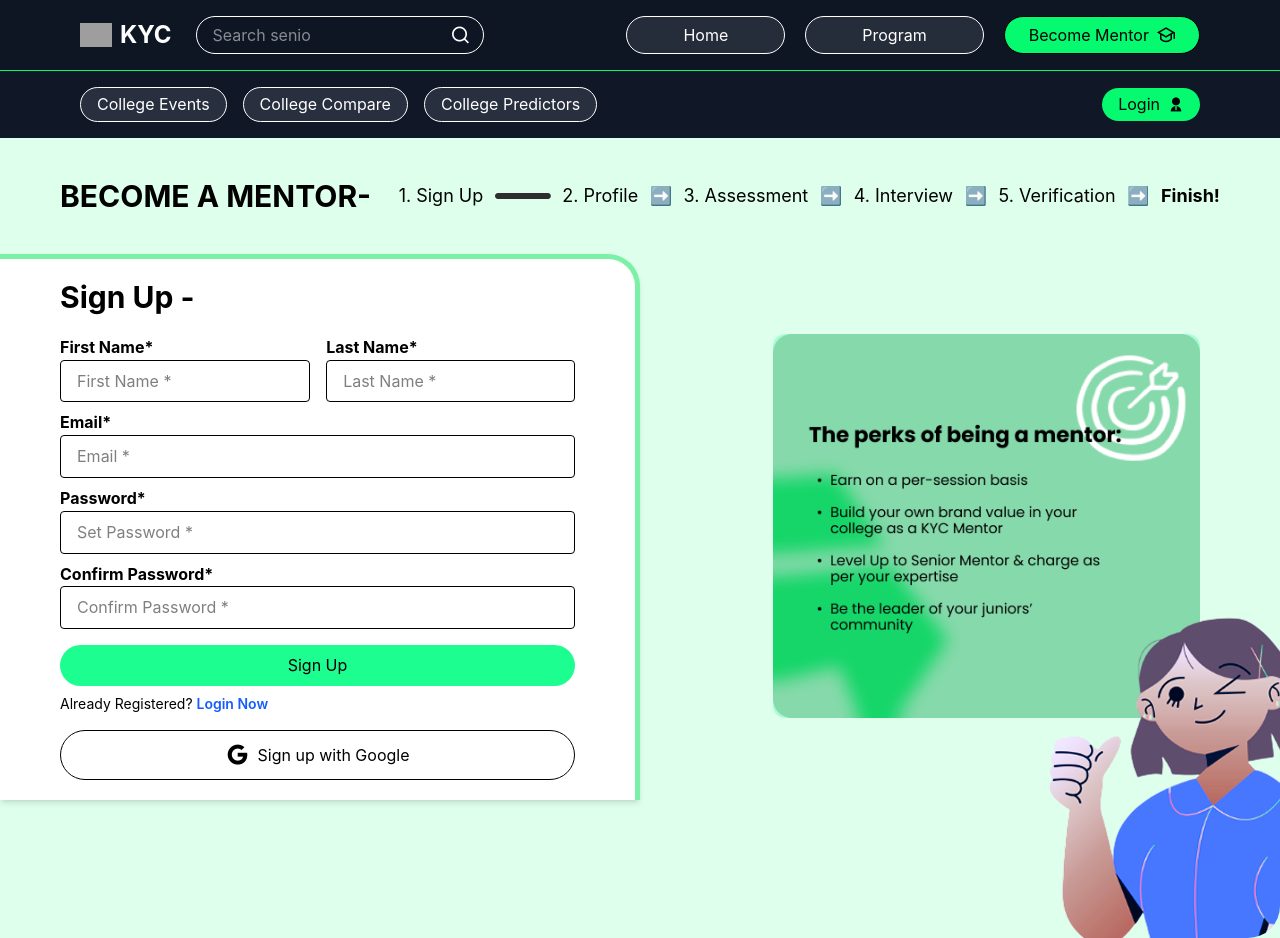
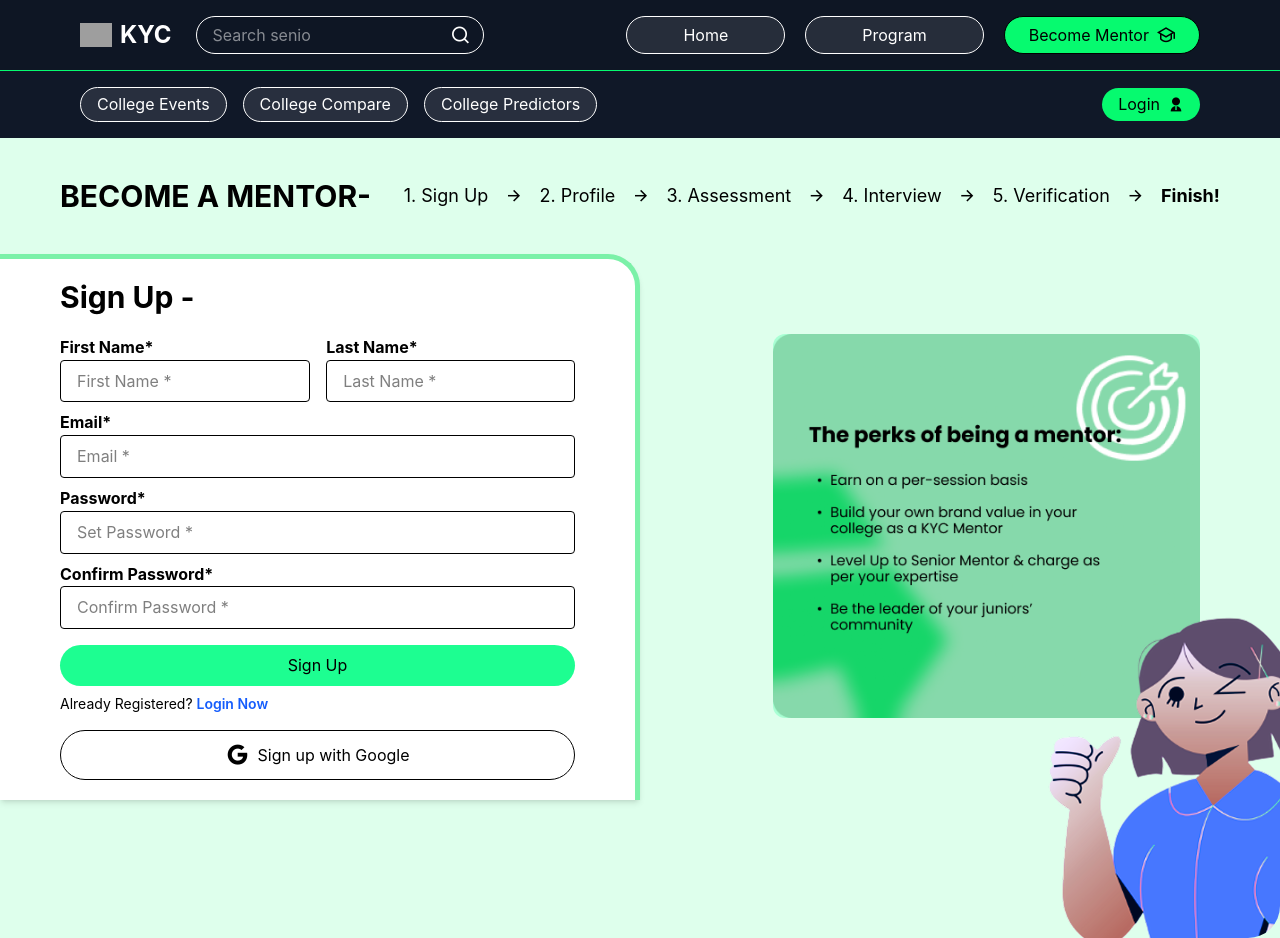
Before and after one commit to Naimishomar/KYC-Frontend, a React (Vite) app in the folder Frontend/: page /mentor/signup in a window 1280 px wide. Built offline with nearby package versions, Linux system fonts and the light colour scheme; grey boxes are pictures that could not be loaded.

Commit message:
updated mentor

```diff
--- a/Frontend/src/components/MentorSignup.jsx
+++ b/Frontend/src/components/MentorSignup.jsx
@@ -8,15 +8,15 @@ export default function MentorSignup() {
       <div className="w-full py-10 px-4 md:px-15 text-lg flex flex-wrap items-center justify-between gap-2">
         <h1 className='text-3xl mr-4 font-bold'>BECOME A MENTOR-</h1>
         <span>1. Sign Up</span>
-        <span><img src="/bigArrow.png" alt="" /></span>
+        <span><i class="ri-arrow-right-line"></i></span>
         <span>2. Profile</span>
-        <span>➡️</span>
+        <span><i class="ri-arrow-right-line"></i></span>
         <span>3. Assessment</span>
-        <span>➡️</span>
+        <span><i class="ri-arrow-right-line"></i></span>
         <span>4. Interview</span>
-        <span>➡️</span>
+        <span><i class="ri-arrow-right-line"></i></span>
         <span>5. Verification</span>
-        <span>➡️</span>
+        <span><i class="ri-arrow-right-line"></i></span>
         <span className="text-black font-bold">Finish!</span>
       </div>
 
```
